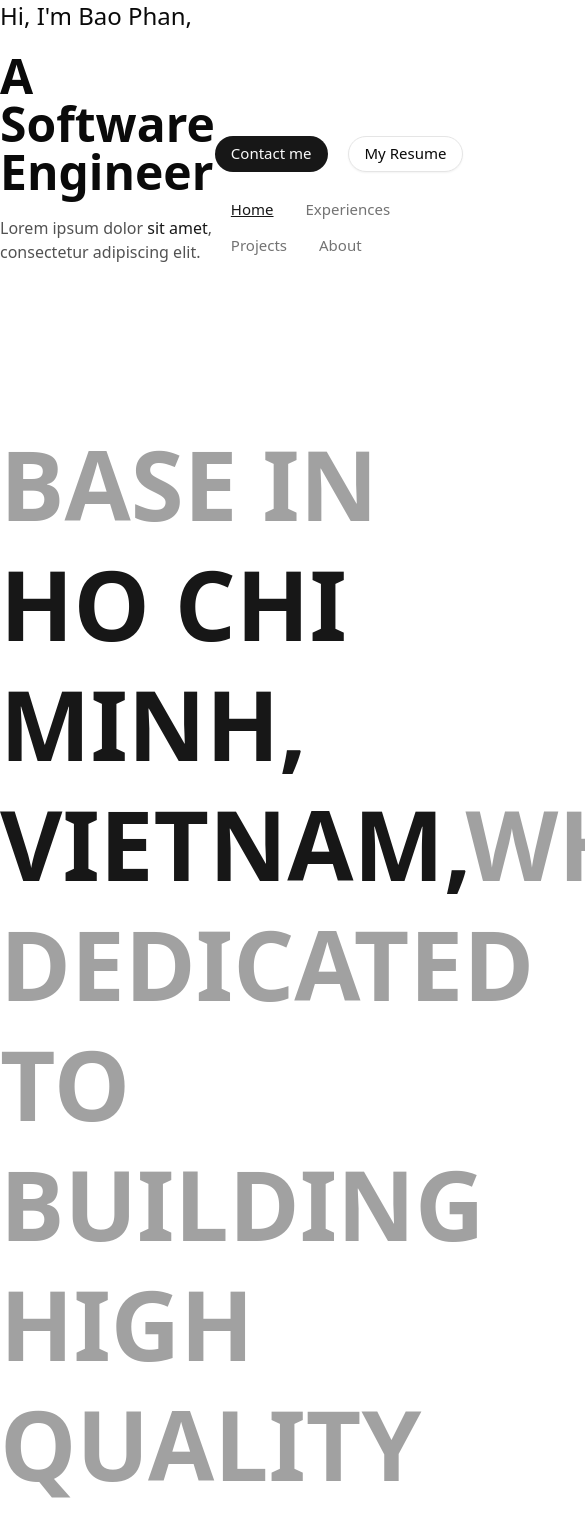
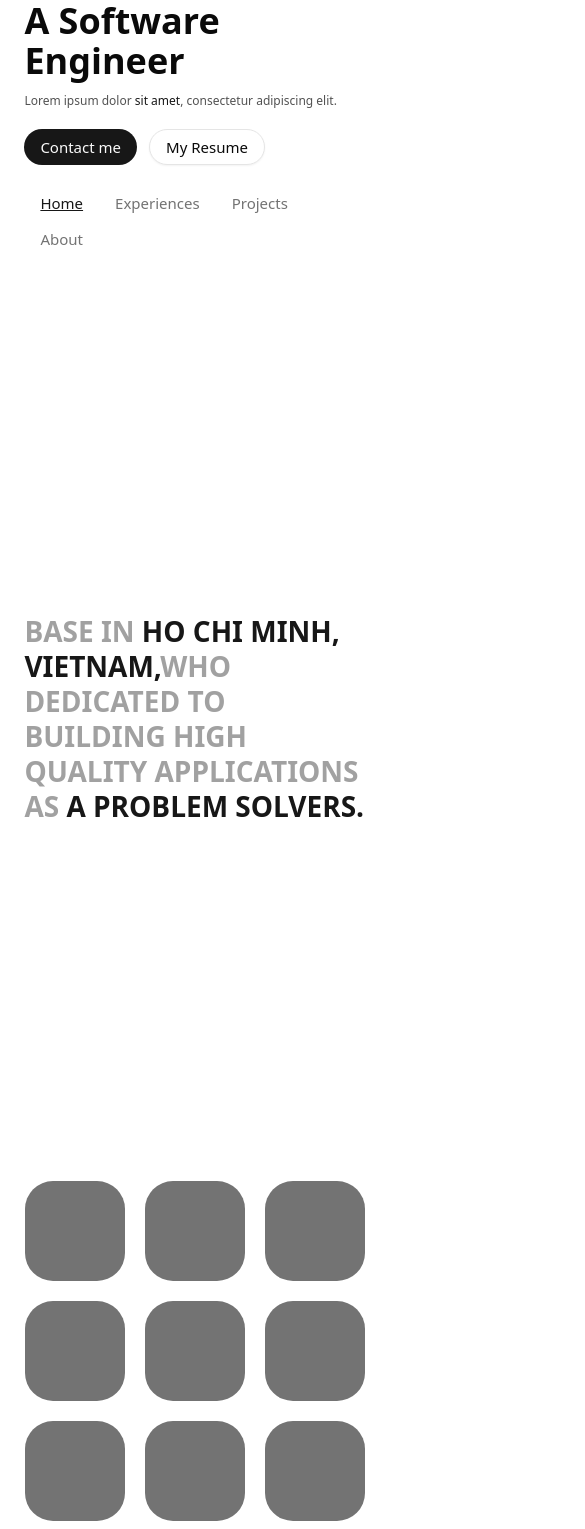
Before and after one commit to baroxdev/portfolio, a Next.js app: page / in a window 390 px wide. Shown: the part 80-1609 px from the top of the page, 585 px wide, since content can reach past the window. Built offline with nearby package versions, Linux system fonts and the light colour scheme.

Commit message:
refactor styles and improve layout for better responsiveness and readability

```diff
--- a/src/app/globals.css
+++ b/src/app/globals.css
@@ -80,6 +80,8 @@
     --sidebar-ring: oklch(0.708 0 0);
     --text-base: 17px;
     --text-sm: 15px;
+    --text-xl: 21px;
+    --text-3xl: 28px;
     --text-6xl: 56px;
     --radius-3xl: 28px;
     --container: 1260px;
@@ -123,6 +125,7 @@
     * {
         @apply border-border outline-ring/50;
     }
+
     body {
         @apply bg-background text-foreground;
     }
@@ -130,16 +133,22 @@
 
 
 @layer utilities {
-  @media (min-width: 96rem) {
+    @media (max-width: 734px) {
+        :root {
+            --container: 420px;
+        }
+    }
+
     .container {
+        width: 87.5%;
         max-width: var(--container);
-      @apply w-full mx-auto
-    }
+        margin-inline-start: auto;
+        margin-inline-end: auto;
     }
 }
 
 
-[data-slot="experience-item"]:not(:last-child)  .experience-item__content::before {
+[data-slot="experience-item"]:not(:last-child) .experience-item__content::before {
     content: "";
     position: absolute;
     top: 1.6rem;
--- a/src/app/page.tsx
+++ b/src/app/page.tsx
@@ -1,7 +1,7 @@
 import {Button} from "@/components/ui/button";
 import React from "react";
 import {cn} from "@/lib/utils";
-import type { Metadata } from "next";
+import type {Metadata} from "next";
 
 export const metadata: Metadata = {
     title: "Bao Phan — Software Engineer",
@@ -25,18 +25,19 @@ export const metadata: Metadata = {
 
 const Section: React.FC<
     React.ComponentPropsWithoutRef<'section'> & {
-    fluid?:boolean
+    fluid?: boolean
 }
-> = ({children, fluid = false}) => {
-    return <section className={cn(' py-20 w-full', {
+> = ({children, className, fluid = false}) => {
+    return <section className={cn(' max-md:py-10 py-20 w-full', {
         'container': !fluid
-    })}>
+    }, className)}>
         {children}
     </section>
 }
 
 const SectionHeading: React.FC<React.ComponentPropsWithoutRef<"h2">> = ({children, className, ...props}) => {
-    return <h2 className={cn("text-neutral-900 mb-16 font-bold text-6xl", className)} {...props}>
+    return <h2
+        className={cn("max-md:text-3xl text-neutral-900 max-md:mb-12 mb-16 font-bold text-6xl", className)} {...props}>
         {children}
     </h2>
 }
@@ -74,29 +75,29 @@ export default function Home() {
     return (
         <main>
             {/* Insert JSON-LD so crawlers can read structured data */}
-      <script type="application/ld+json" dangerouslySetInnerHTML={{ __html: JSON.stringify(jsonLd) }} />
+            <script type="application/ld+json" dangerouslySetInnerHTML={{__html: JSON.stringify(jsonLd)}}/>
 
             <Section>
-          <div className="flex justify-between items-end">
-              <div className="space-y-5">
-                  <p className="text-2xl">
+                <div className="flex max-md:gap-5 justify-between max-md:flex-col max-md:items-start items-end">
+                    <div className="max-md:space-y-3 space-y-5">
+                        <p className="max-md:text-xl text-2xl">
                             <span>
                                 Hi, I&#39;m Bao Phan,
                             </span>
                         </p>
-                  <h1 className="font-bold text-5xl">
+                        <h1 className="font-bold max-md:text-4xl text-5xl">
             <span>
                 A Software Engineer
             </span>
                         </h1>
-                  <p className='text-neutral-600'>
+                        <p className='text-neutral-600 text-base max-md:text-xs'>
             <span className=''>
                 Lorem ipsum dolor <span className='text-primary'>sit amet</span>, consectetur adipiscing elit.
             </span>
                         </p>
                     </div>
-              <div className="flex flex-col items-end gap-5">
-                  <div className="items-center flex gap-5">
+                    <div className="flex flex-col max-md:items-start items-end gap-5">
+                        <div className="items-center flex max-md:gap-3 gap-5">
                             <Button>
                                 Contact me
                             </Button>
@@ -124,8 +125,8 @@ Experiences
                     </div>
                 </div>
             </Section>
-      <Section>
-          <p className="text-8xl text-neutral-400  leading-tight font-bold inline">
+            <Section className="max-md:h-screen max-md:flex max-md:items-center max-md:justify-center">
+                <p className="text-8xl max-md:text-3xl text-neutral-400  leading-tight font-bold inline">
                     BASE IN <span className='text-neutral-900'>
               HO CHI MINH, VIETNAM,
           </span>
@@ -135,31 +136,35 @@ Experiences
 
             <Section>
                 <div className="space-y-5">
-             <div className="flex items-center gap-y-5 gap-x-[100px] w-full justify-center flex-wrap">
+                    <div
+                        className="flex items-center gap-y-5 max-md:gap-5 gap-x-[100px] w-full justify-center flex-wrap">
                         {Array.from({length: 6}).map((_, index) => {
                             return <div key={index} className="flex items-center justify-center">
 
-                         <div className="w-[120px] h-[120px] rounded-[28px] bg-neutral-500"></div>
+                                <div
+                                    className="max-md:size-[100px] size-[120px] rounded-[28px] bg-neutral-500"></div>
 
                             </div>
                         })}
 
                     </div>
-             <div className="flex items-center gap-y-5 gap-x-[100px] justify-center flex-wrap">
+                    <div
+                        className="flex items-center gap-y-5 max-md:gap-5 gap-x-[100px] w-full justify-center flex-wrap">
                         {Array.from({length: 5}).map((_, index) => {
                             return <div key={index} className="flex items-center justify-center">
 
-                         <div className="w-[120px] h-[120px] rounded-[28px] bg-neutral-500"></div>
+                                <div className="max-md:size-[100px] size-[120px] rounded-[28px] bg-neutral-500"></div>
 
                             </div>
                         })}
 
                     </div>
-             <div className="flex items-center gap-y-5 gap-x-[100px] justify-center flex-wrap">
+                    <div
+                        className="flex items-center gap-y-5 max-md:gap-5 gap-x-[100px] w-full justify-center flex-wrap">
                         {Array.from({length: 4}).map((_, index) => {
                             return <div key={index} className="flex items-center justify-center">
 
-                         <div className="w-[120px] h-[120px] rounded-[28px] bg-neutral-500"></div>
+                                <div className="max-md:size-[100px] size-[120px] rounded-[28px] bg-neutral-500"></div>
 
                             </div>
                         })}
@@ -187,10 +192,17 @@ Experiences
                         }}>
                             {Array.from({length: 4}).map((_, index) => {
                                 return (
-                          <div data-slot={"card"} className='w-[696px] min-w-[372px] will-change-auto snap-start' key={index} data-index={index}>
-                              <div className="w-full aspect-[696/450] rounded-3xl bg-neutral-300 object-cover"></div>
-                              <div className="max-w-0.8 px-[15px] pt-7 text-base text-neutral-500 font-medium">
-                                  <span className="text-neutral-900">Lorem ipsum dolor sit amet</span>, consectetur adipiscing elit. Sed do eiusmod tempor incididunt ut labore et dolore magna aliqua.
+                                    <div data-slot={"card"}
+                                         className='max-md:w-[260px] w-[696px] md:min-w-[372px] will-change-auto snap-start'
+                                         key={index}
+                                         data-index={index}>
+                                        <div
+                                            className="w-full max-md:aspect-[260/314] aspect-[696/450] rounded-3xl bg-neutral-300 object-cover"></div>
+                                        <div
+                                            className="max-w-0.8 px-[15px] max-md:pt-6 pt-7 max-md:text-sm text-base text-neutral-500 font-medium">
+                                            <span className="text-neutral-900">Lorem ipsum dolor sit amet</span>,
+                                            consectetur adipiscing elit. Sed do eiusmod tempor incididunt ut labore et
+                                            dolore magna aliqua.
                                         </div>
                                     </div>
                                 )
@@ -203,20 +215,21 @@ Experiences
                 <SectionHeading className="text-neutral-400 text-center">
                     Something is really <span className="text-neutral-900">interested</span> about me.
                 </SectionHeading>
-          <div className="grid grid-cols-6 grid-rows-[repeat(3,224px)] gap-5">
-              <div className="col-start-1 col-end-4 row-span-2">
+                <div
+                    className="grid max-md:grid-cols-1 grid-cols-6 max-md:auto-rows-[162px] md:grid-rows-[repeat(3,224px)] gap-5">
+                    <div className="md:col-start-1 md:col-end-4 md:row-span-2">
                         <div className="rounded-[28px] bg-neutral-200 p-4 size-full"></div>
                     </div>
-              <div className="col-start-4 col-end-7 row-span-1">
+                    <div className="md:col-start-4 md:col-end-7 md:row-span-1">
                         <div className="rounded-[28px] bg-neutral-500 p-4 size-full"></div>
                     </div>
-              <div className="col-start-4 col-end-7 row-span-2">
+                    <div className="md:col-start-4 md:col-end-7 md:row-span-2">
                         <div className="rounded-[28px] bg-neutral-300 p-4 size-full"></div>
                     </div>
-              <div className="col-start-1 col-end-2 row-span-1">
+                    <div className="md:col-start-1 md:col-end-2 md:row-span-1">
                         <div className="rounded-[28px] bg-neutral-100 p-4 size-full"></div>
                     </div>
-              <div className="col-start-2 col-end-4 row-span-1">
+                    <div className="md:col-start-2 md:col-end-4 md:row-span-1">
                         <div className="rounded-[28px] bg-neutral-600 p-4 size-full"></div>
                     </div>
 
@@ -226,7 +239,7 @@ Experiences
                 <SectionHeading>
                     Experiences.
                 </SectionHeading>
-          <div >
+                <div>
                     <div className="space-y-6">
                         {
                             Array.from({length: 4}).map((_, index) => {
@@ -238,7 +251,8 @@ Experiences
                                         <div className="space-y-4">
                                             <div className="space-y-1">
                                                 <h3 className="text-base font-bold text-neutral-900">Company Arc.</h3>
-                                          <p className="text-sm font-normal text-neutral-700">Full-time • 21st August, 1 yr 8 mos</p>
+                                                <p className="text-sm font-normal text-neutral-700">Full-time • 21st
+                                                    August, 1 yr 8 mos</p>
                                                 <p className="text-sm font-normal text-neutral-500">
                                                     Hybrid
                                                 </p>
@@ -247,26 +261,38 @@ Experiences
                                             <ul>
                                                 <li data-slot="experience-item">
                                                     <div className="relative flex flex-col w-full">
-                                                  <span className="relative block mb-[-0.8rem] top-3 left-[-2.6rem] w-2 h-2 bg-neutral-300 rounded-full"/>
+                                                        <span
+                                                            className="relative block mb-[-0.8rem] top-3 left-[-2.6rem] w-2 h-2 bg-neutral-300 rounded-full"/>
                                                         <div className="py-2 space-y-3 experience-item__content">
                                                             <div className="space-y-1">
-                                                          <h3 className="text-base font-bold text-neutral-900">Middle Frontend Developer</h3>
-                                                          <p className="text-sm font-normal text-neutral-700">Apr 2025 - Present • 7 mos</p>
+                                                                <h3 className="text-base font-bold text-neutral-900">Middle
+                                                                    Frontend Developer</h3>
+                                                                <p className="text-sm font-normal text-neutral-700">Apr
+                                                                    2025 - Present • 7 mos</p>
                                                             </div>
-                                                      <p className="text-sm font-normal text-neutral-900 max-w-[80%]">Lorem ipsum dolor sit amet, consectetur adipiscing elit, sed do eiusmod tempor incididunt ut labore et dolore magna aliqua.
+                                                            <p className="text-sm font-normal text-neutral-900 max-w-[80%]">Lorem
+                                                                ipsum dolor sit amet, consectetur adipiscing elit, sed
+                                                                do eiusmod tempor incididunt ut labore et dolore magna
+                                                                aliqua.
                                                             </p>
                                                         </div>
                                                     </div>
                                                 </li>
                                                 <li data-slot="experience-item">
                                                     <div className="relative flex flex-col w-full">
-                                                  <span className="relative block mb-[-0.8rem] top-2 left-[-2.6rem] w-2 h-2 bg-neutral-300 rounded-full"/>
+                                                        <span
+                                                            className="relative block mb-[-0.8rem] top-2 left-[-2.6rem] w-2 h-2 bg-neutral-300 rounded-full"/>
                                                         <div className="py-2 space-y-3 experience-item__content">
                                                             <div className="space-y-1">
-                                                          <h3 className="text-base font-bold text-neutral-900">Middle Frontend Developer</h3>
-                                                          <p className="text-sm font-normal text-neutral-700">Apr 2025 - Present • 7 mos</p>
+                                                                <h3 className="text-base font-bold text-neutral-900">Middle
+                                                                    Frontend Developer</h3>
+                                                                <p className="text-sm font-normal text-neutral-700">Apr
+                                                                    2025 - Present • 7 mos</p>
                                                             </div>
-                                                      <p className="text-sm font-normal text-neutral-900 max-w-[80%]">Lorem ipsum dolor sit amet, consectetur adipiscing elit, sed do eiusmod tempor incididunt ut labore et dolore magna aliqua.
+                                                            <p className="text-sm font-normal text-neutral-900 max-w-[80%]">Lorem
+                                                                ipsum dolor sit amet, consectetur adipiscing elit, sed
+                                                                do eiusmod tempor incididunt ut labore et dolore magna
+                                                                aliqua.
                                                             </p>
                                                         </div>
                                                     </div>
```
Lines whose indentation alone changed are shown as unchanged.
